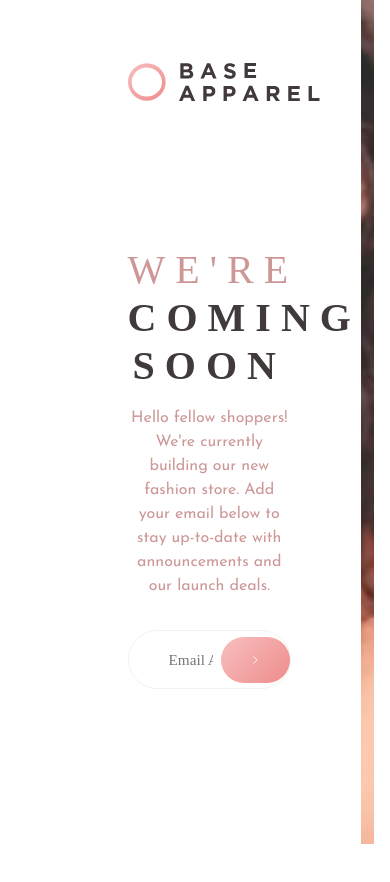
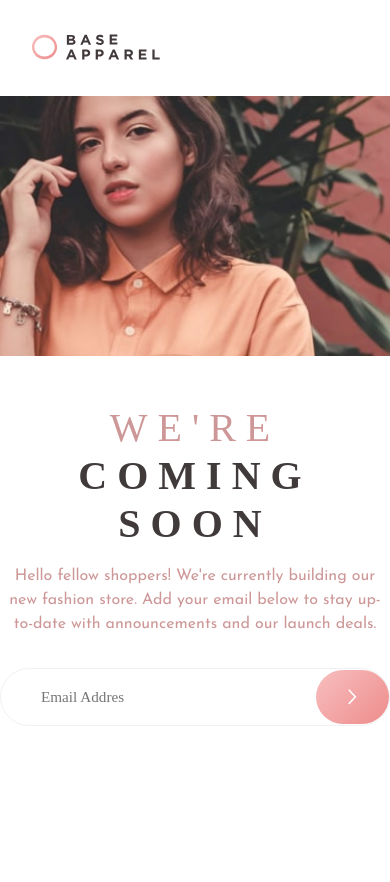
Before and after one commit to 3eze3/base-appaarel-card, a plain HTML site: page dist/index.html in a window 390 px wide. Before the commit the page ends 844 px from the top, so only its background shows below. Drawn offline with nearby package versions, Linux system fonts and the light colour scheme; files that its build step writes are made by us from their sources; a web font is replaced by a local one.

Commit message:
Add the styles for the desing mobile

```diff
--- a/src/layout/_main.scss
+++ b/src/layout/_main.scss
@@ -5,19 +5,39 @@
   height: 100vh;
   margin-inline: auto;
   @include layout.flex($align: flex-start, $direction: row, $gap: 0);
-
+  @include layout.media-break() {
+    @include layout.flex($direction: column-reverse, $gap: 3rem);
+    width: 100%;
+    height: 100%;
+    margin-top: 6rem;
+  }
   &__content {
     flex: 60%;
-    // outline: solid red 1px;
-    padding-top: 1.9rem;
-    padding-left: 7rem;
+    padding: 1.9rem 0 0 7rem;
+    @include layout.media-break() {
+      padding: 0rem 0 5rem 0;
+    }
   }
   &__icon {
-    width: 12rem;
+    width: 11rem;
     margin: 2rem 0 9rem;
+    @include layout.media-break() {
+      width: 8rem;
+      margin: 0;
+    }
+  }
+  &__box {
+    @include layout.media-break() {
+      position: absolute;
+      top: 2.1rem;
+      left: 2rem;
+    }
   }
   &__wrapper {
     width: 70%;
+    @include layout.media-break() {
+      width: 100%;
+    }
   }
 
   &__ilustration {
```
